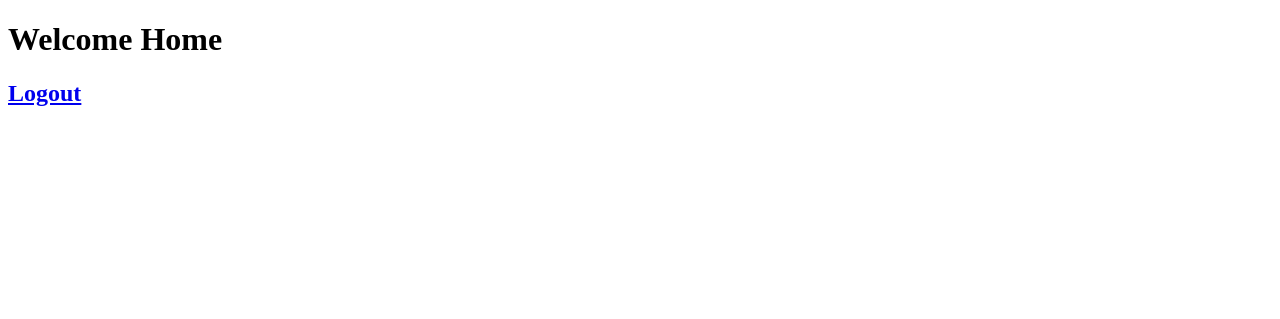
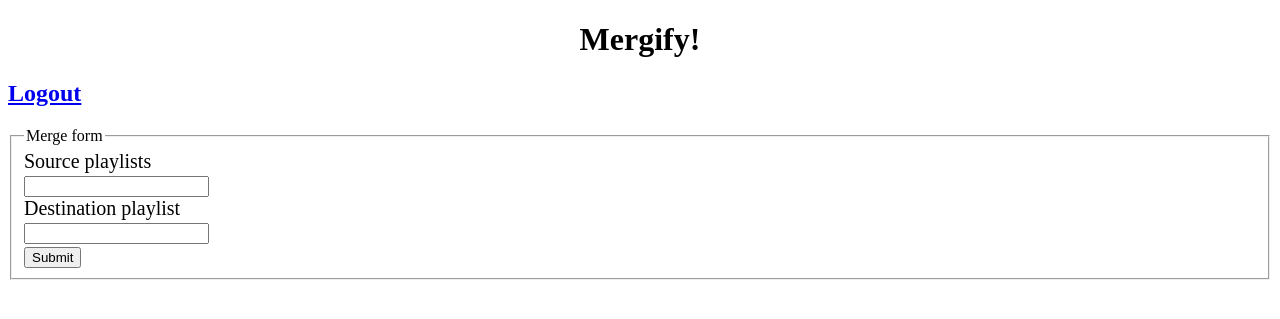
Before and after one commit to AndrewKassab/mergify, a Flask app: template app/templates/homepage.html in a window 1280 px wide. Shown: the top 319 px of the page. Run offline with Flask 2, Linux system fonts and the light colour scheme; the template is opened without the code that fills it, so the values that code supplies are empty, except form fields; form fields are guessed from the names that the template uses.

Commit message:
working on getting submit fields to show on main page

```diff
--- a/app/app.py
+++ b/app/app.py
@@ -1,4 +1,7 @@
 from routes import app
+
+# TODO: Update later
+app.secret_key = 'dev key'
 
 if __name__ == '__main__':
     app.run(debug=True)
--- a/app/forms.py
+++ b/app/forms.py
@@ -7,5 +7,6 @@
     submit_button = SubmitField("Sync")
 
     def __init__(self, playlist_names):
+        super(PlaylistForm, self).__init__()
         self.source_playlists = SelectMultipleField("Source Playlists", choices=playlist_names)
         self.destination_playlist = SelectField("Destination Playlist", choices=playlist_names)
--- a/app/spotify.py
+++ b/app/spotify.py
@@ -15,7 +15,7 @@
 
 def get_access_token(auth_code):
     return oauth2.SpotifyOAuth(client_id=client_id, client_secret=client_secret, redirect_uri=redirect_uri,
-                               scope=scope).get_access_token(code=auth_code, as_dict=False)
+                               scope=scope).get_access_token(code=auth_code, as_dict=False, check_cache=False)
 
 
 def get_user_playlists(token):
@@ -23,7 +23,7 @@
         sp = spotipy.Spotify(auth=token)
     except:
         return -1
-    username = '123881475'
+    username = sp.me()['id']
     user_playlists_list = []
     offset = 0
     while True:
@@ -62,6 +62,7 @@
         sp = spotipy.Spotify(auth=token)
     except:
         return -1
+    username = sp.me()['id']
     source_track_ids = set()
     for playlist_id in source_playlist_ids:
         source_track_ids.union(get_track_ids_from_playlist(playlist_id, token))
@@ -83,6 +84,7 @@
         sp = spotipy.Spotify(auth=token)
     except:
         return -1
+    username = sp.me()['id']
     source_track_ids = set()
     for playlist_id in source_playlist_ids:
         source_track_ids.union(get_track_ids_from_playlist(playlist_id, token))
--- a/app/templates/homepage.html
+++ b/app/templates/homepage.html
@@ -1,10 +1,29 @@
 <!DOCTYPE html>
-<html lang="en">
+<html lang="en" xmlns:margin-left="http://www.w3.org/1999/xhtml" xmlns:font-weight="http://www.w3.org/1999/xhtml">
 <body>
-    <h1>Welcome Home</h1>
+    <center><h1>Mergify!</h1></center>
+
+    {% if error %}
+        <p><strong>Error:</strong> {{ error }}</p>
+    {% elif success %}
+        <p>{{ success }}</p>
+    {% endif %}
+
     <h2><a href="/logout">Logout</a></h2>
     <form action = "http://localhost:5000/merge" method = post>
-
+        <fieldset>
+            <legend>Merge form</legend>
+            {{ form.hidden_tag() }}
+            <div style = font-size:20px; font-weight:bold; margin-left:150px;>
+                {{ form.source_playlists.label }}<br>
+                {{ form.source_playlists }}
+                <br>
+                {{ form.destination_playlist.label }}<br>
+                {{ form.destination_playlist}}
+                <br>
+                {{ form.submit }}
+            </div>
+        </fieldset>
     </form>
 </body>
 </html>
```
Also changed, not shown: app/routes.py (+12 -10 lines).
